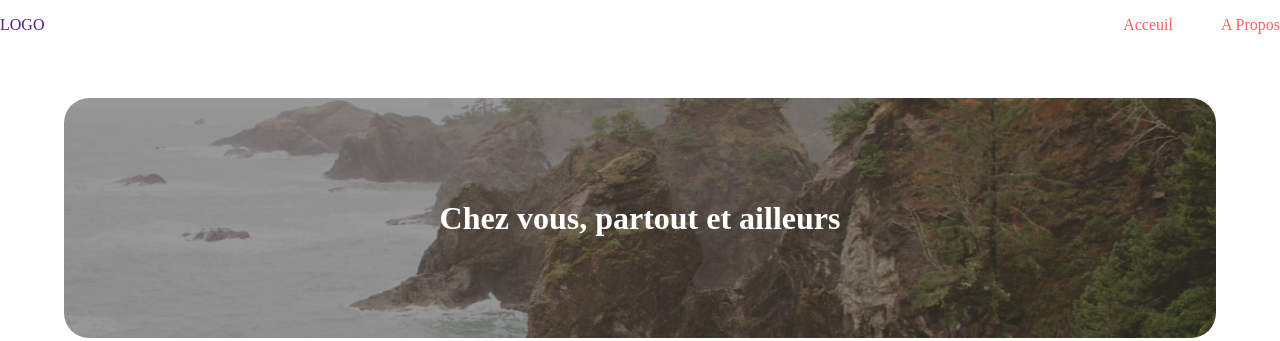
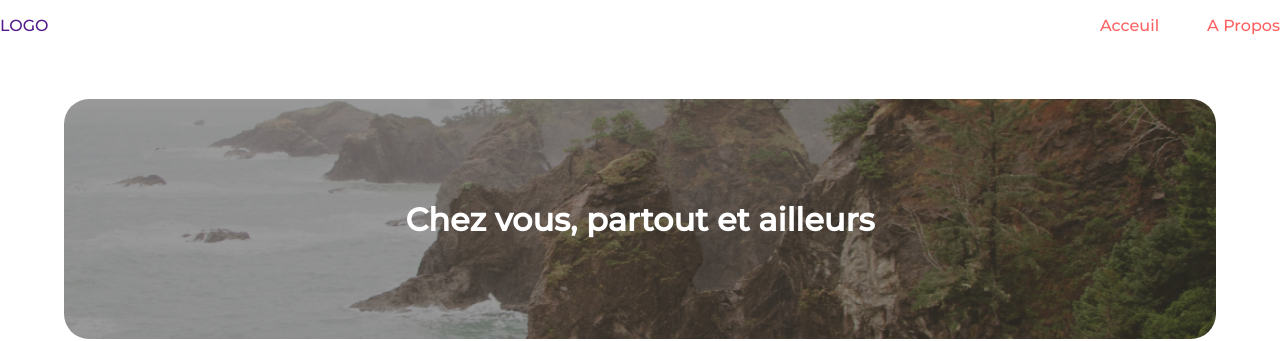
Before and after one commit to JoachimSamuel/Kasa, a React (Create React App) app in the folder tuto__react/: page / in a window 1280 px wide. Shown: the top 341 px of the page. Built offline with nearby package versions, Linux system fonts and the light colour scheme.

Commit message:
Ajout de la font

```diff
--- a/tuto__react/public/index.html
+++ b/tuto__react/public/index.html
@@ -4,6 +4,9 @@
     <meta charset="utf-8" />
     <link rel="icon" href="%PUBLIC_URL%/favicon.ico" />
     <meta name="viewport" content="width=device-width, initial-scale=1" />
+    <link rel="preconnect" href="https://fonts.googleapis.com">
+    <link rel="preconnect" href="https://fonts.gstatic.com" crossorigin>
+    <link href="https://fonts.googleapis.com/css2?family=Montserrat:wght@500&display=swap" rel="stylesheet">
     <meta name="theme-color" content="#000000" />
     <meta
       name="description"
--- a/tuto__react/src/index.scss
+++ b/tuto__react/src/index.scss
@@ -21,7 +21,9 @@
 a{
   text-decoration: none;
 }
-
+h1, h2, h3, h4, a, p{
+  font-family: 'Montserrat', sans-serif;
+}
 
 //***************** Header ********************//
 .navbar{
```
